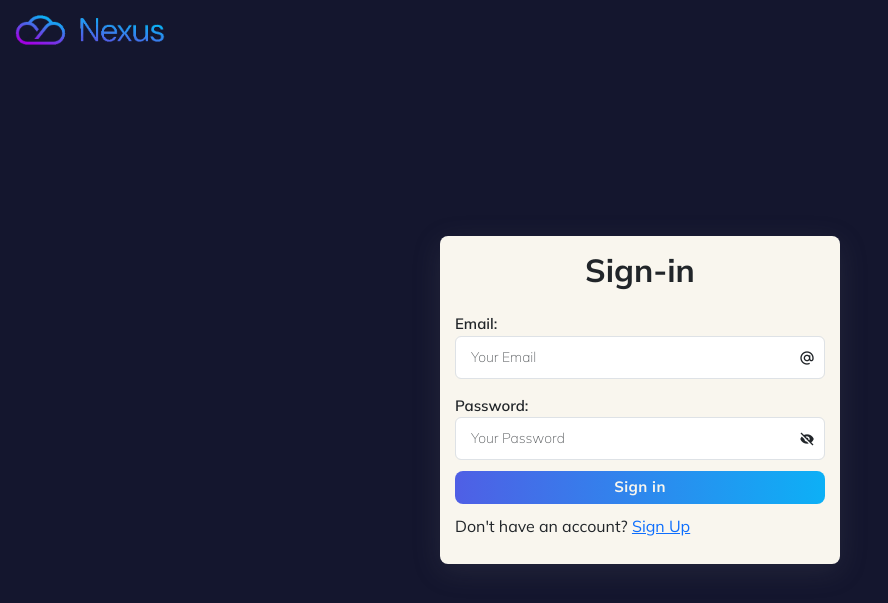
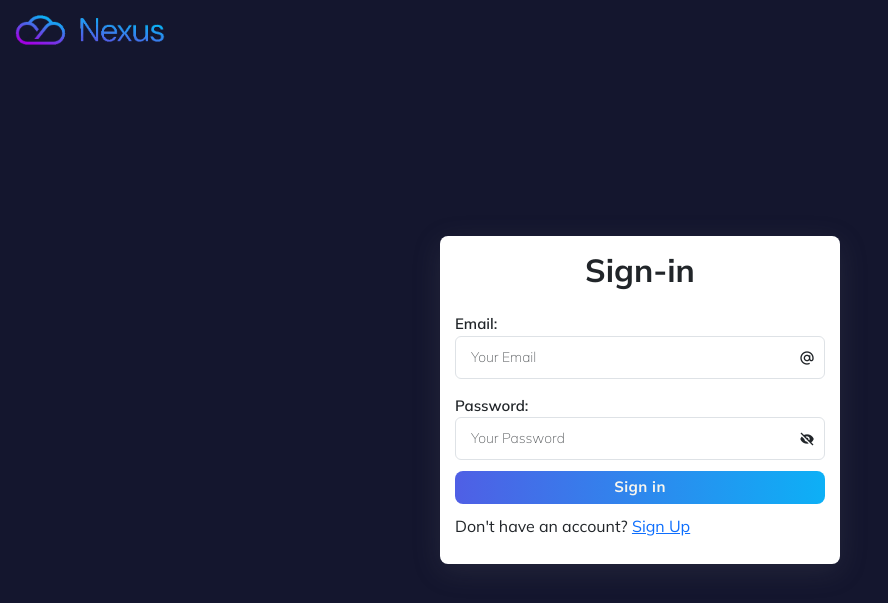
Before and after one commit to Ciollo/Nexus, a PHP site: page /pages/login.html in a window 1280 px wide. Shown: the top 603 px of the page, without its empty margins (0-888 px from the left). Run offline with PHP 8.4, Linux system fonts and the light colour scheme.

Commit message:
pure white is better

```diff
--- a/src/assets/css/style.css
+++ b/src/assets/css/style.css
@@ -23,7 +23,7 @@
 }
 
 .login-card {
-    background-color: rgb(249, 246, 238);
+    background-color: rgb(255, 255, 255);
     box-shadow: rgba(100, 100, 111, 0.2) 0px 7px 29px 0px;
     width: 100%;
     max-width: 400px;
```
